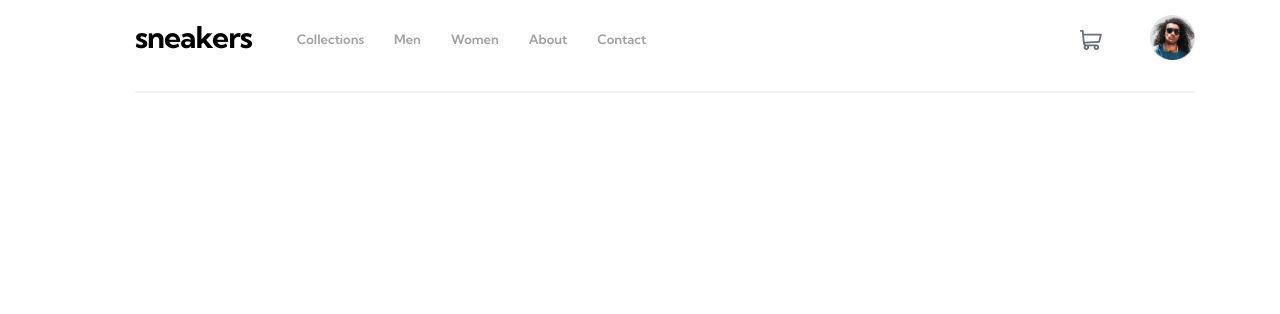
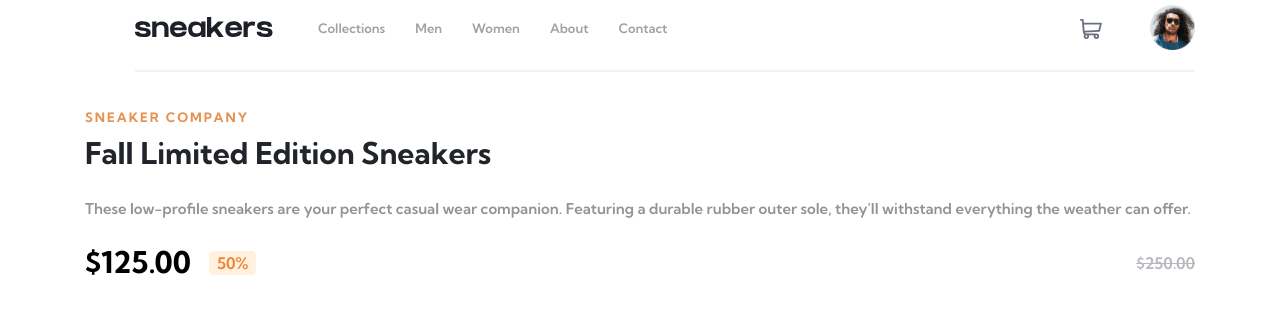
Before and after one commit to Leocamarggo/ecommerce-product-page, a plain HTML site: page index.html in a window 1280 px wide. Drawn offline with nearby package versions, Linux system fonts and the light colour scheme.

Commit message:
Update values

```diff
--- a/index.html
+++ b/index.html
@@ -27,7 +27,7 @@
     <ul class="part01Menu">
         <li class="logoSK" style="padding-left: 0; padding-right: 0;">
           <a href="#">
-            Sneakers
+            <img src="./images/logo.svg" alt="Logo Sneakers">
           </a>
         </li>
         <li>
@@ -72,7 +72,7 @@
       <ul class="part01Menu">
           <li class="logoSK" style="padding-left: 0; padding-right: 0;">
               <a href="#">
-                Sneakers
+                <img src="./images/logo.svg" alt="Logo Sneakers">
               </a>
           </li>
       </ul>
@@ -105,6 +105,7 @@
   </div>
   <!-- End::Headers -->
 
+  <!-- Start::Slider product mobile -->
   <div class="product">
     <div class="bannerItems w-100">
       <img src="./images/image-product-1.jpg" width="100%"/>
@@ -113,19 +114,33 @@
       <img src="./images/image-product-4.jpg" width="100%"/>
     </div>
   </div>
+  <!-- End::Slider product mobile -->
 
-
+  <div class="container divDescription">
+    <div class="col-12">
+      <div class="row subtitle">
+        Sneaker Company
+      </div>
+      <div class="row title">
+        Fall Limited Edition Sneakers
+      </div>
+      <div class="row text">
+        These low-profile sneakers are your perfect casual wear companion. Featuring a
+        durable rubber outer sole, they'll withstand everything the weather can offer.
+      </div>
+      <div class="allValues row d-flex justify-content-between">
+          <div class="valuesDiv">
+            <span class="productVal">$125.00</span>
+            <span class="discountVal">50%</span>
+          </div>
+          <div class="totalVal">$250.00</div>
+      </div>
+    </div>
+  </div>
 
 
 
   <!--
-    Sneaker Company
-
-    Fall Limited Edition Sneakers
-
-    These low-profile sneakers are your perfect casual wear companion. Featuring a
-    durable rubber outer sole, they’ll withstand everything the weather can offer.
-
     $125.00
     50%
     $250.00
--- a/styles/sass/main.sass
+++ b/styles/sass/main.sass
@@ -4,3 +4,4 @@ body
 
 @import "themes/header"
 @import "themes/product"
+@import "themes/main-section"
--- a/styles/sass/themes/header.sass
+++ b/styles/sass/themes/header.sass
@@ -30,10 +30,6 @@
                 padding: 0
                 text-decoration: none
                 color: black
-                letter-spacing: -1px
-                font-size: 30px
-                font-weight: 700
-                text-transform: lowercase
         .part03Menu
             li
                 padding: 0
@@ -65,7 +61,7 @@
             text-decoration: none
     .part01Menu
         .logoSK
-            padding-top: 6px
+            padding-top: 4px
             a
                 display:  block
                 padding: 0
--- /dev/null
+++ b/styles/sass/themes/main-section.sass
@@ -0,0 +1,39 @@
+.divDescription
+    .col-12
+        .subtitle
+            color: #e69251
+            text-transform: uppercase
+            letter-spacing: 2px
+            font-weight: 900
+            font-size: 13px
+            padding: 20px 0 10px 0
+        .title
+            padding: 0 0 10px 0
+            font-size: 30px
+            font-weight: 900
+            line-height: 1
+        .text
+            color: #929397
+            font-size: 15px
+            padding-bottom: 20px
+            padding-top: 20px
+
+        .allValues
+            align-items: center
+            .valuesDiv
+                display: flex
+                align-items: center
+                .productVal
+                    color: black
+                    font-size: 30px !important
+                    font-weight: bolder
+                .discountVal
+                    color: #ef8333
+                    background-color: #fff1de
+                    padding: 0px 8px
+                    border-radius: 5px
+                    margin-left: 18px
+
+            .totalVal
+                color: #b8b9bf
+                text-decoration: line-through
--- a/styles/sass/themes/product.sass
+++ b/styles/sass/themes/product.sass
@@ -2,7 +2,7 @@
     .bannerItems
         display: none
 
-@media (max-width: 1199px)
+@media (max-width: 900px)
     .product
         .bannerItems
             display: block
```
Also changed, not shown: styles/css/main.css, 1 other file.
